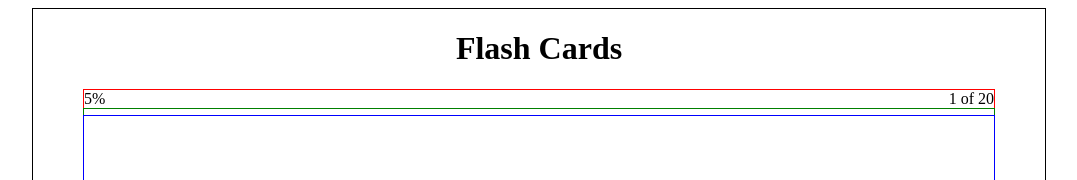
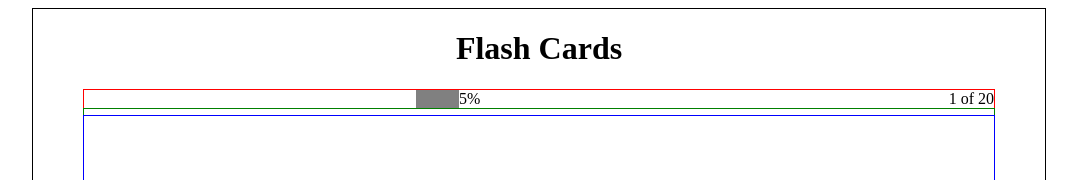
Before and after one commit to 07krW5Hnr5ghy/flash-cards, a React (Vite) app: page / in a window 1280 px wide. Shown: the top 180 px of the page, without its empty margins (101-1178 px from the left). Built offline with nearby package versions, Linux system fonts and the light colour scheme.

Commit message:
refactor(main): prototype of progress bar

```diff
--- a/src/App.css
+++ b/src/App.css
@@ -37,6 +37,20 @@
   align-items: center;
   width: 100%;
 }
+.progress-wrapper{
+  display: flex;
+  flex-direction: row;
+  justify-content: center;
+  align-items: center;
+  width: 80%;
+  height: 18px;
+  /* background-color: blue; */
+}
+.progress{
+  background-color: gray;
+  /* width: 84%; */
+  height: 100%;
+}
 .flash-card-content{
   display: flex;
   flex-direction: column;
--- a/src/components/ProgressBar.jsx
+++ b/src/components/ProgressBar.jsx
@@ -2,7 +2,9 @@ function ProgressBar({progress,hundredPercent}){
     return(
         <div className="progress-bar-wrapper">
             <div className="progress-wrapper">
-                <div className="progress"></div>
+                <div className="progress" style={{
+                    width:String(((progress/hundredPercent)*100/84)*100)+"%"
+                }}></div>
                 <span>{(progress/hundredPercent)*100}%</span>
             </div>
             <div className="question-indicator">
```
